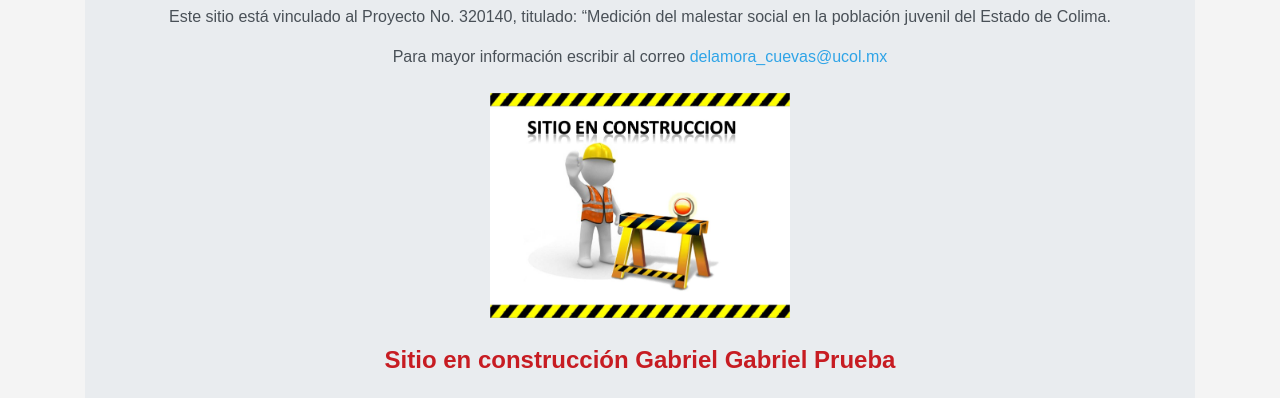
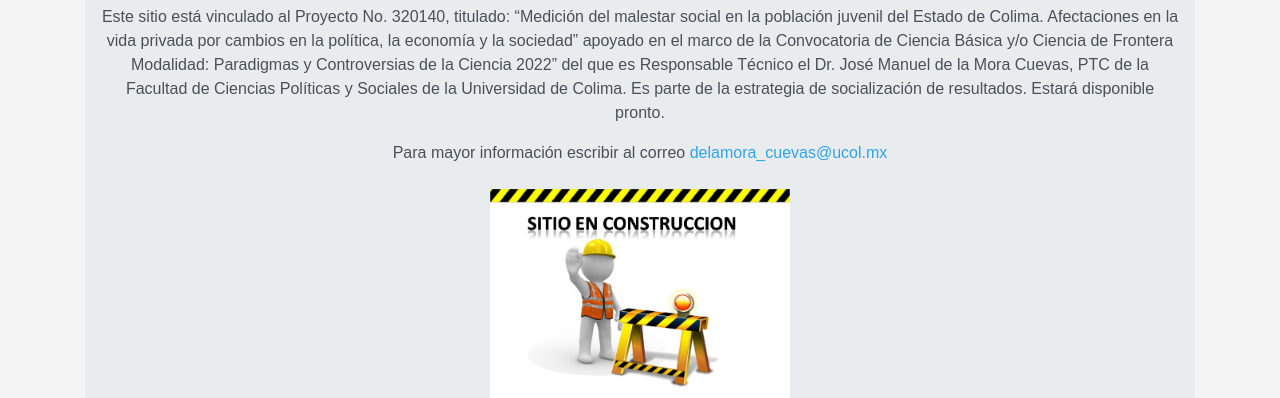
Before and after one commit to ProyectoColima/MalestarSocialJuvenil, a plain HTML site: page index.html in a window 1280 px wide. Shown: the part 399-797 px from the top of the page. Drawn offline with nearby package versions, Linux system fonts and the light colour scheme.

Commit message:
htmlText

```diff
--- a/index.html
+++ b/index.html
@@ -35,7 +35,7 @@
             <p class="lead">Afectaciones en la vida privada por cambios en la política, la economía y la sociedad.</p>
             <hr class="my-4">
             <h2 class="texto-rojo">Proyecto No. 320140</h2>
-            <p>Este sitio está vinculado al Proyecto No. 320140, titulado: “Medición del malestar social en la población juvenil del Estado de Colima.</p>
+            <p>Este sitio está vinculado al Proyecto No. 320140, titulado: “Medición del malestar social en la población juvenil del Estado de Colima. Afectaciones en la vida privada por cambios en la política, la economía y la sociedad” apoyado en el marco de la Convocatoria de Ciencia Básica y/o Ciencia de Frontera Modalidad: Paradigmas y Controversias de la Ciencia 2022” del que es Responsable Técnico el Dr. José Manuel de la Mora Cuevas, PTC de la Facultad de Ciencias Políticas y Sociales de la Universidad de Colima. Es parte de la estrategia de socialización de resultados. Estará disponible pronto.</p>
             <p>Para mayor información escribir al correo <a href="mailto:delamora_cuevas@ucol.mx">delamora_cuevas@ucol.mx</a></p>
             <div class="image-container my-4">
                 <img src="assets/images/imagen.jpg" alt="Sitio en construcción" class="img-fluid">
```
